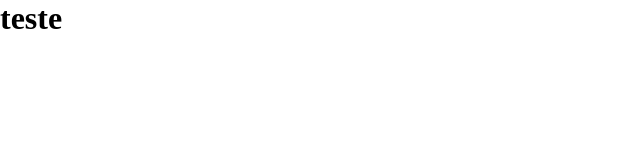
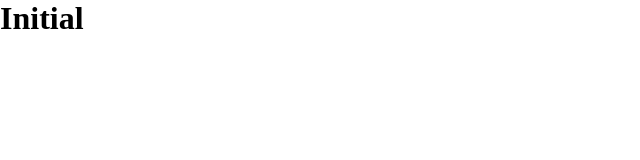
Before and after one commit to Perestra/cinesync, a React (Vite) app: page / in a window 1280 px wide. Shown: the top 160 px of the page, without its empty margins (0-640 px from the left). Built offline with nearby package versions, Linux system fonts and the light colour scheme.

Commit message:
Created Routers and Initial page components

```diff
--- a/src/App.jsx
+++ b/src/App.jsx
@@ -1,8 +1,9 @@
-import './App.module.scss'
+import React from 'react'
+import Routers from './Routers'
 
-function App() {
+const App = () => {
   return (
-    <h1>teste</h1>
+    <Routers />
   )
 }
 
--- /dev/null
+++ b/src/Routers.jsx
@@ -0,0 +1,16 @@
+import React from 'react'
+
+import { BrowserRouter, Route, Routes } from 'react-router-dom'
+import Initial from './pages/Initial/Initial'
+
+const Routers = () => {
+  return (
+    <BrowserRouter>
+      <Routes>
+        <Route index element={ <Initial /> }/>
+      </Routes>
+    </BrowserRouter>
+  )
+}
+
+export default Routers
--- /dev/null
+++ b/src/pages/Initial/Initial.jsx
@@ -0,0 +1,10 @@
+import React from 'react'
+import './Initial.module.scss'
+
+const Initial = () => {
+  return (
+    <h1>Initial</h1>
+  )
+}
+
+export default Initial
```
Also changed, not shown: src/pages/Initial/Initial.module.scss (added).
